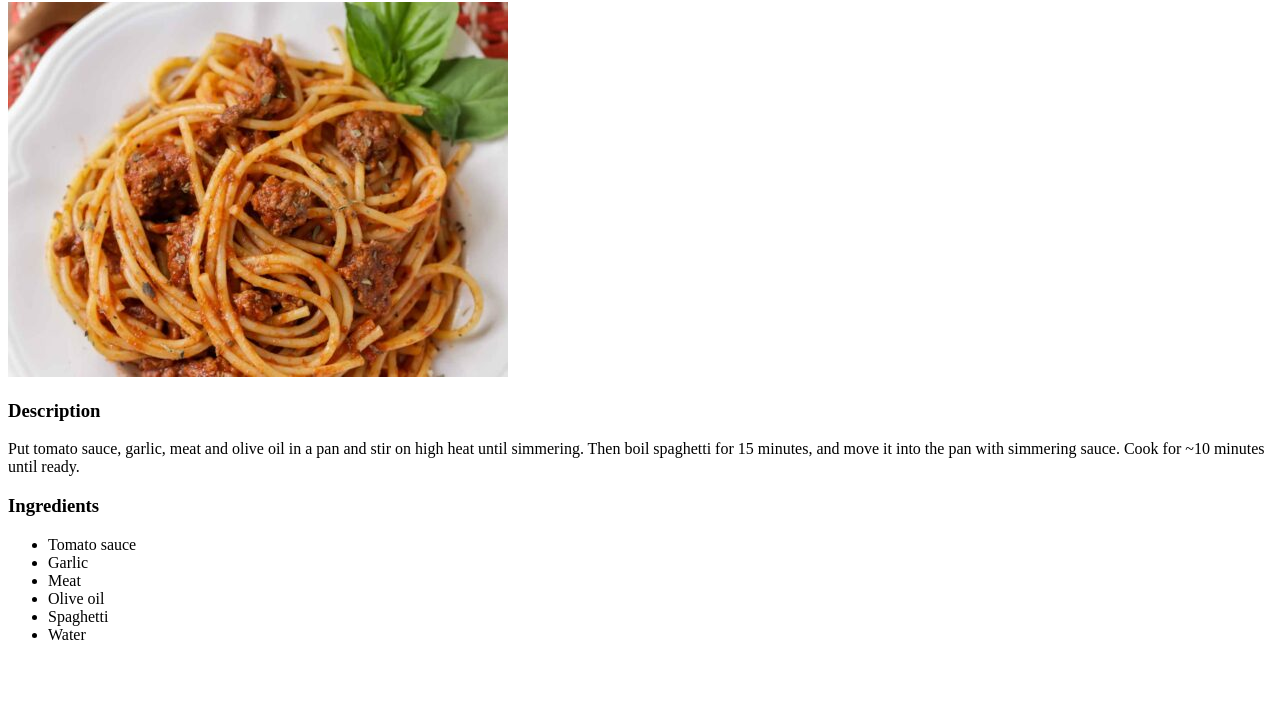
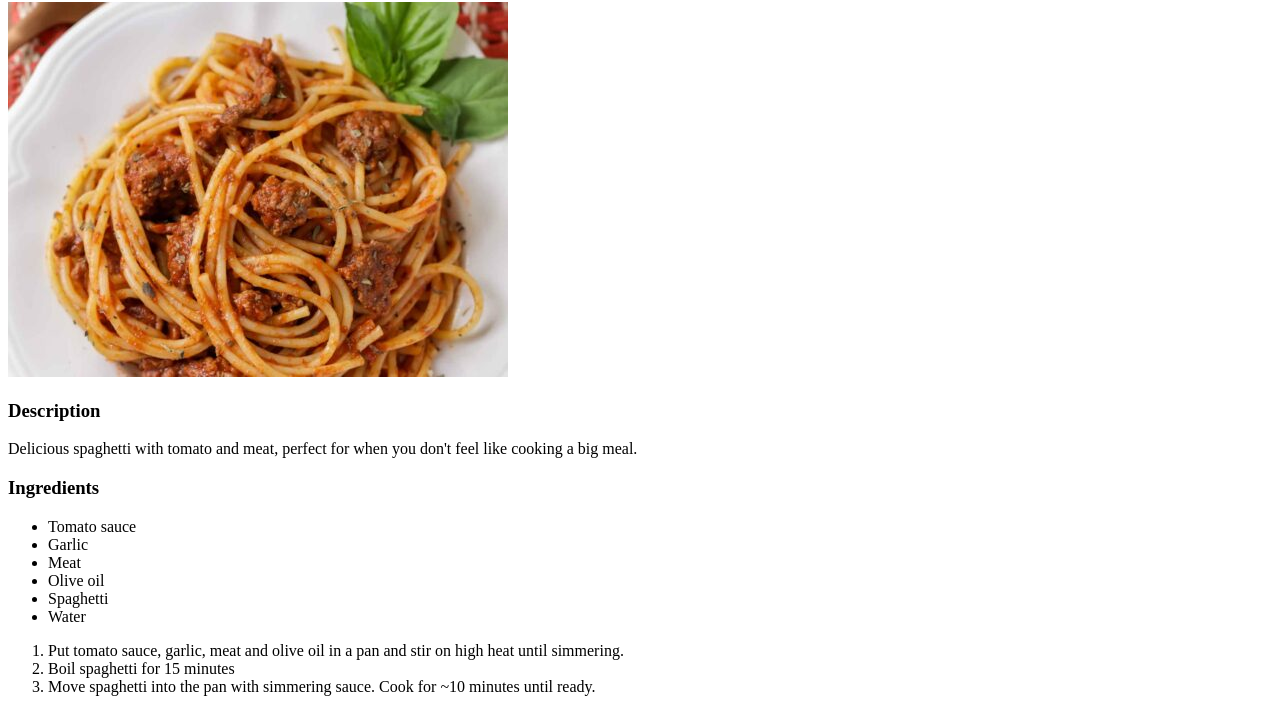
Before and after one commit to yamintayyar/odin-recipes, a plain HTML site: page recipes/spaghetti.html in a window 1280 px wide. Shown: the part 78-800 px from the top of the page. Drawn offline with Linux system fonts and the light colour scheme.

Commit message:
Rearrange spaghetti and peanut butter recipe pages

```diff
--- a/recipes/spaghetti.html
+++ b/recipes/spaghetti.html
@@ -14,14 +14,9 @@
             Description
         </h3>
 
-        <p>
-            Put tomato sauce, garlic, meat
-            and olive oil in a pan and
-            stir on high heat until
-            simmering. Then boil spaghetti for 15
-            minutes, and move it into the
-            pan with simmering sauce.
-            Cook for ~10 minutes until ready.
+        <p>Delicious spaghetti with
+            tomato and meat, perfect for when you don't feel
+            like cooking a big meal.
         </p>
 
         <h3>Ingredients</h3>
@@ -33,5 +28,17 @@
             <li>Spaghetti</li>
             <li>Water</li>
         </ul>
+
+        <ol>
+            <li>Put tomato sauce, garlic, meat
+            and olive oil in a pan and
+            stir on high heat until
+            simmering.</li>
+            <li>Boil spaghetti for 15
+            minutes</li>
+            <li>Move spaghetti into the
+            pan with simmering sauce.
+            Cook for ~10 minutes until ready.</li>
+        </ol>
     </body>
 </html>
```
Also changed, not shown: recipes/pb_sandwich.html (+12 -3 lines).
